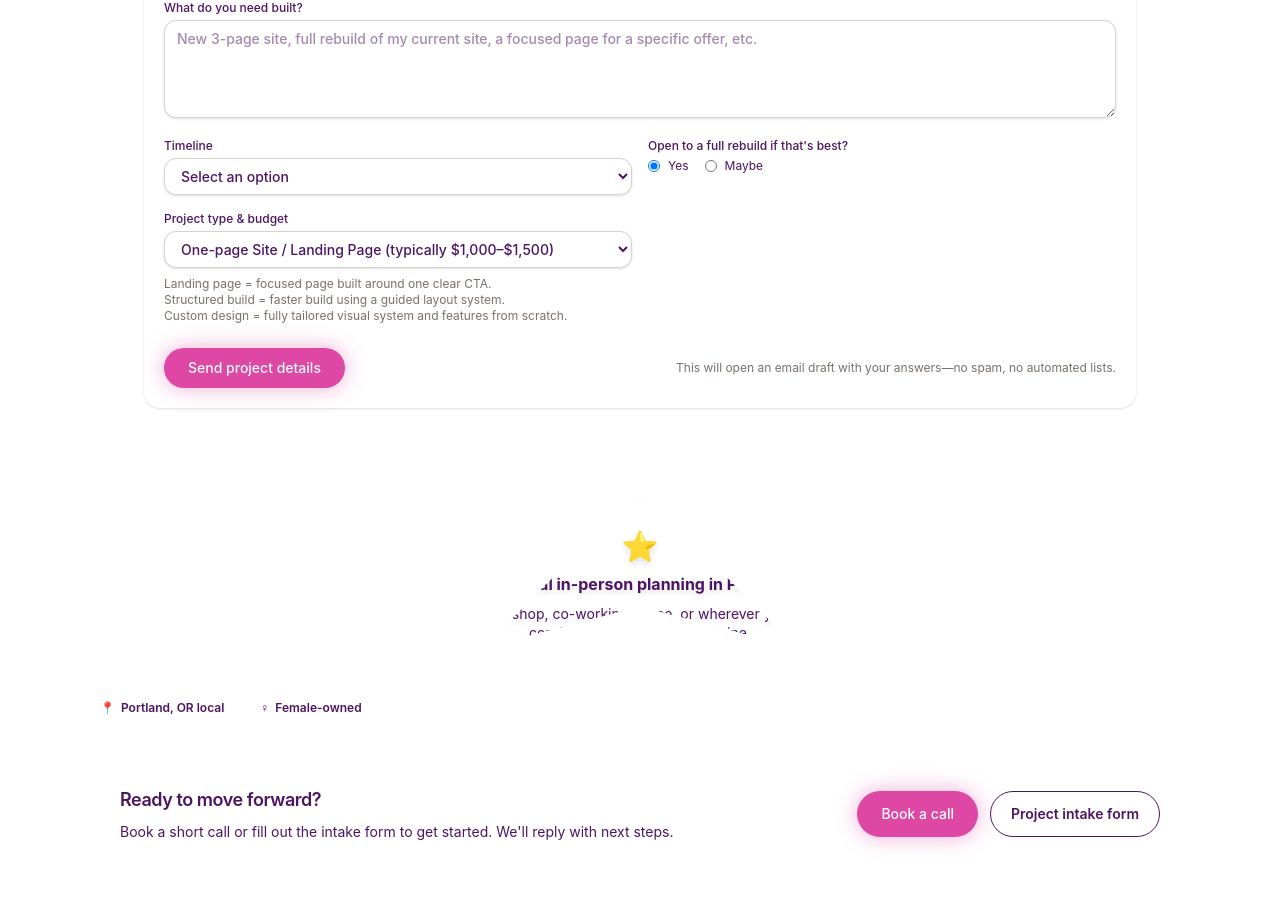
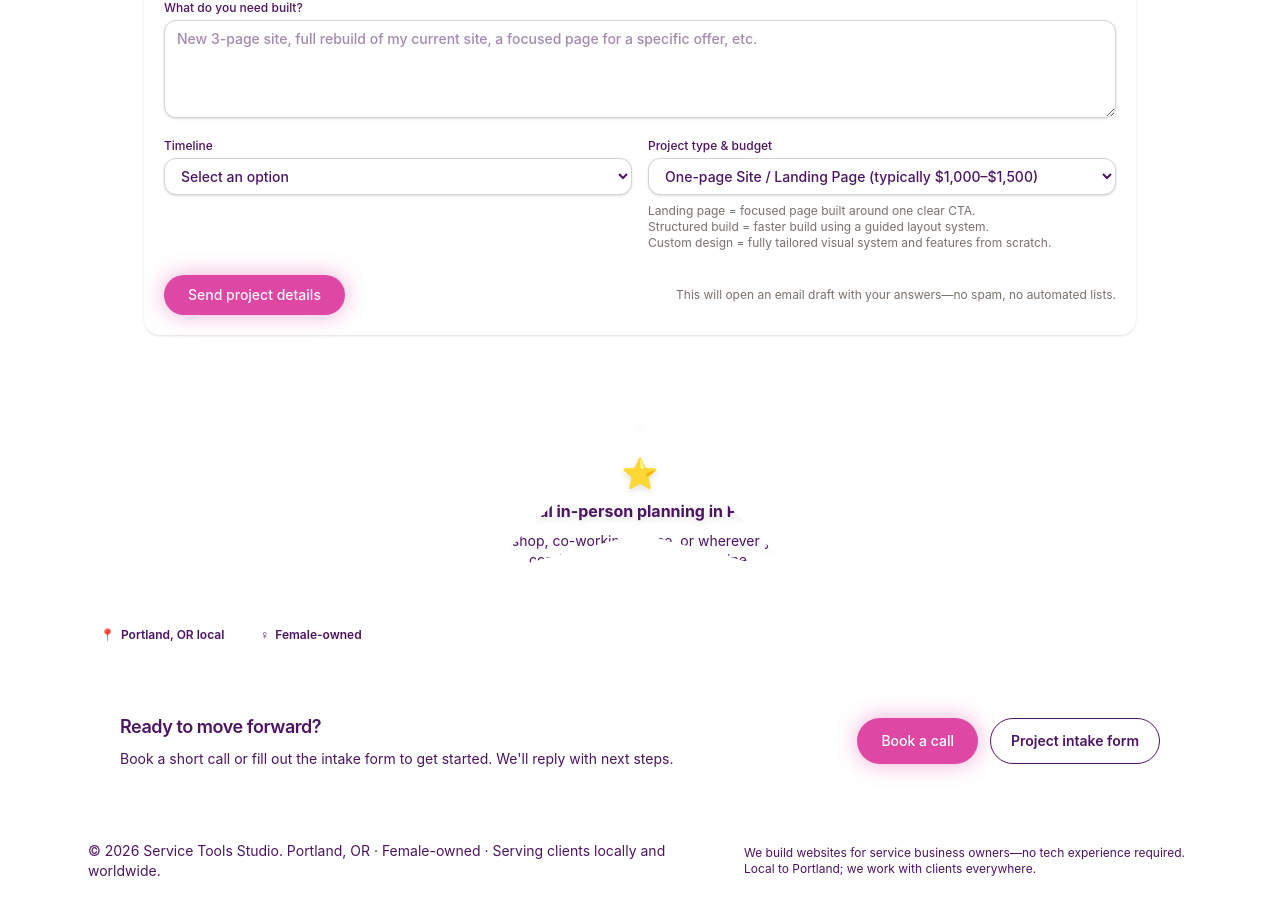
Before and after one commit to service-tools-studio/service-tools-studio, a Next.js app: page / in a window 1280 px wide. Shown: the part 6495-7411 px from the top of the page. Built offline with nearby package versions, Linux system fonts and the light colour scheme.

Commit message:
remove rebuild question

```diff
--- a/src/components/IntakeForm.tsx
+++ b/src/components/IntakeForm.tsx
@@ -11,7 +11,7 @@ export default function IntakeForm() {
     needs: '',
     timeline: '',
     projectType: 'One-page Site / Landing Page (typically $1,000–$1,500)',
-    openToRebuild: 'yes',
+    // openToRebuild: 'yes',
   });
 
 
@@ -36,7 +36,7 @@ export default function IntakeForm() {
         `${form.needs}`,
         '',
         `Timeline: ${form.timeline || 'Not specified'}`,
-        `Open to full rebuild: ${form.openToRebuild}`,
+        // `Open to full rebuild: ${form.openToRebuild}`,
         `Project Type & budget: ${form.projectType || 'Not specified'}`,
       ].join('\n')
     );
@@ -140,7 +140,7 @@ export default function IntakeForm() {
         </label>
       </div>
 
-      <div className="md:col-span-1">
+      {/* <div className="md:col-span-1">
         <span className="block text-xs font-medium text-ink/90">
           Open to a full rebuild if that&apos;s best?
         </span>
@@ -168,7 +168,7 @@ export default function IntakeForm() {
             Maybe
           </label>
         </div>
-      </div>
+      </div> */}
 
       <div className="md:col-span-1">
         <label className="block text-xs font-medium text-ink/90">
```
